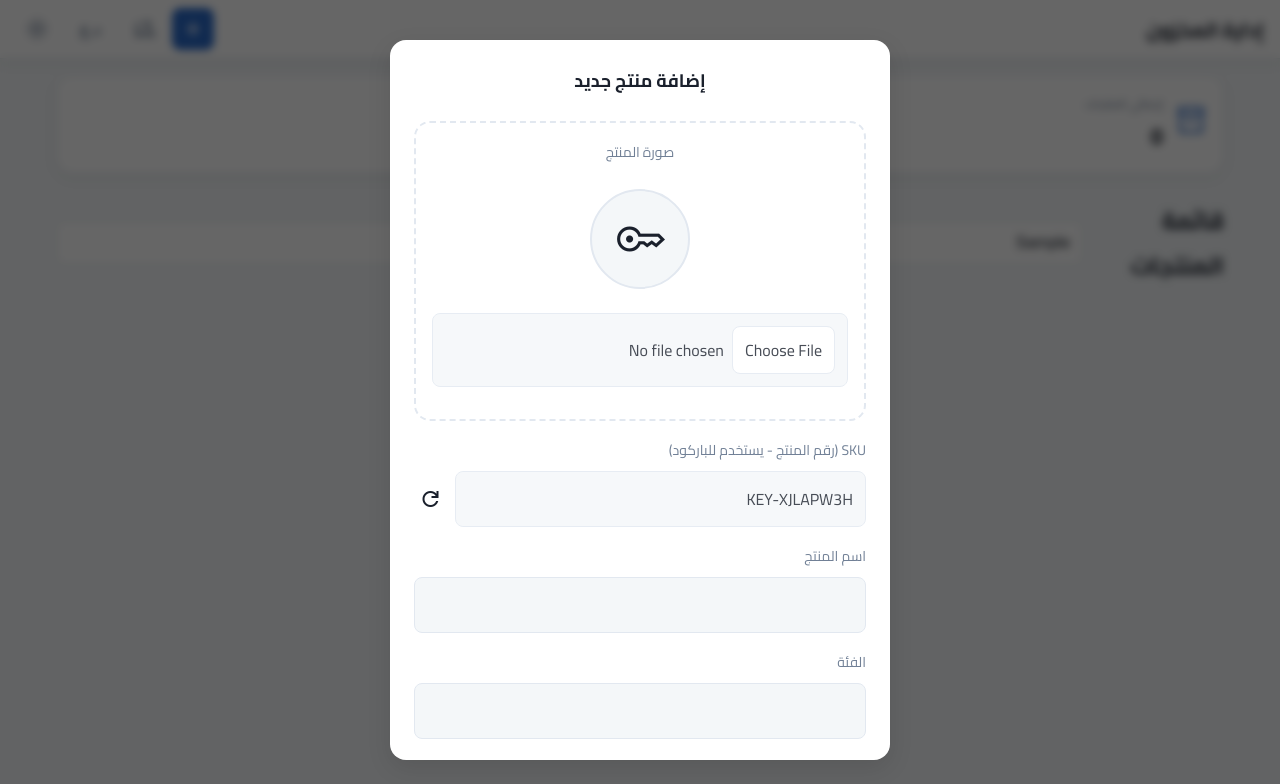
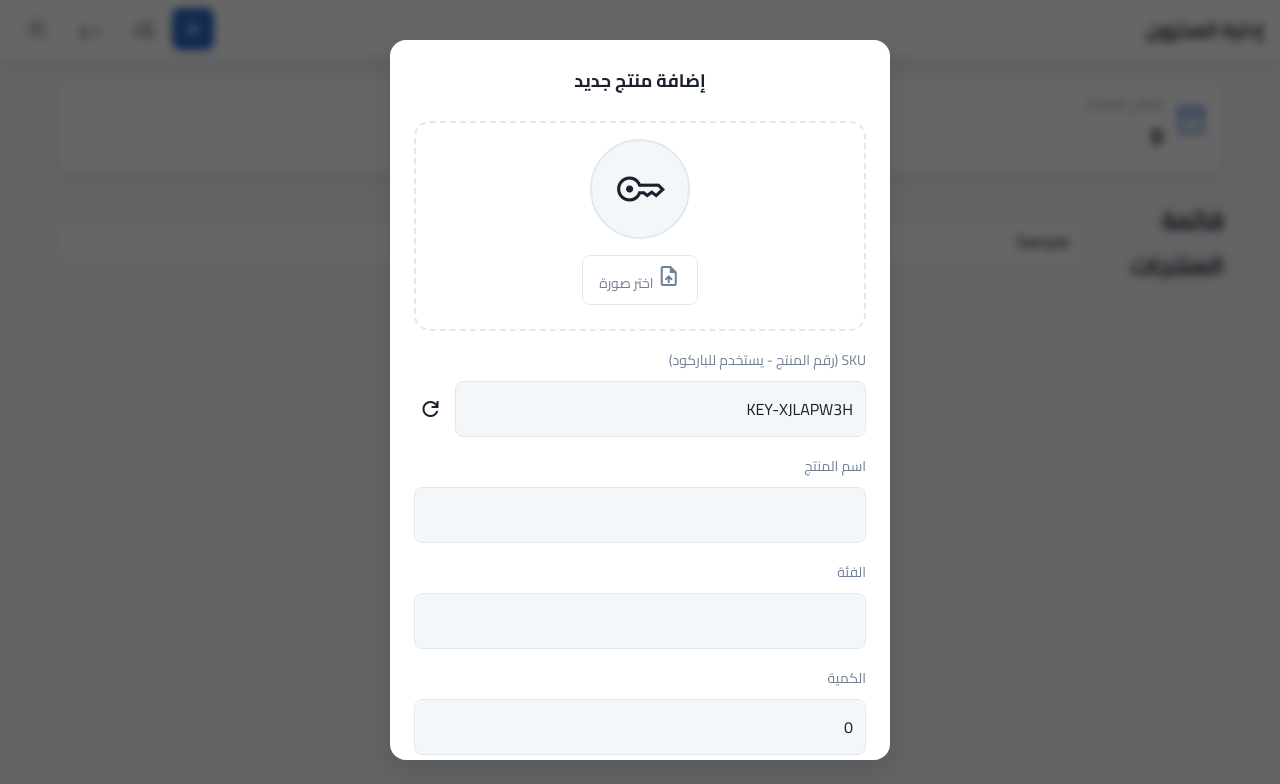
Before and after one commit to RHineIx/WorkShop, a plain HTML site: page index.html in a window 1280 px wide. Both pictures are taken after typing "Sample" into the empty fields and a click on the button "add". Drawn offline with nearby package versions, Linux system fonts and the light colour scheme.

Commit message:
Enhance input styling and accessibility; update barcode button icon and implement custom file upload button

```diff
--- a/css/components.css
+++ b/css/components.css
@@ -295,7 +295,19 @@ input:read-only {
     cursor: not-allowed;
     opacity: 0.8;
 }
+/* --- Hide number input spinners for a cleaner look --- */
+/* For Chrome, Safari, Edge, Opera */
+input[type=number]::-webkit-inner-spin-button,
+input[type=number]::-webkit-outer-spin-button {
+  -webkit-appearance: none;
+  margin: 0;
+}
 
+/* For Firefox */
+input[type=number] {
+  appearance: textfield;
+  -moz-appearance: textfield;
+}
 /* --- Buttons --- */
 .modal-actions {
     margin-top: var(--spacing-lg);
@@ -363,7 +375,18 @@ input:read-only {
 .sell-btn:hover {
     background-color: var(--accent-color-hover);
 }
-
+/* Utility class to hide elements visually but keep them accessible */
+.visually-hidden {
+    position: absolute;
+    width: 1px;
+    height: 1px;
+    padding: 0;
+    margin: -1px;
+    overflow: hidden;
+    clip: rect(0, 0, 0, 0);
+    white-space: nowrap;
+    border: 0;
+}
 /* Secondary action button on the card (Details) */
 .details-btn {
     background-color: var(--surface-color);
@@ -656,28 +679,26 @@ input:read-only {
     font-size: 50px;
 }
 
-#item-image-upload {
-    font-size: 14px;
-    width: 100%;
-    margin-top: var(--spacing-sm);
+/* New styles for the custom button */
+.custom-file-upload-btn {
+    display: inline-flex;
+    align-items: center;
+    gap: var(--spacing-sm);
+    padding: var(--spacing-sm) var(--spacing-md);
+    background-color: var(--surface-color);
+    border: 1px solid var(--border-color);
+    border-radius: var(--border-radius-sm);
+    color: var(--text-secondary);
+    cursor: pointer;
+    font-weight: 500;
+    transition: all var(--transition-speed) ease;
 }
 
-#item-image-upload::file-selector-button {
-    font-family: var(--font-family);
-    padding: var(--spacing-sm) 12px;
-    border-radius: var(--border-radius-sm);
-    border: 1px solid var(--border-color);
-    background-color: var(--surface-color);
+.custom-file-upload-btn:hover {
+    background-color: var(--bg-color);
     color: var(--text-primary);
-    cursor: pointer;
-    transition: background-color var(--transition-speed);
-    margin-inline-end: var(--spacing-sm);
+    border-color: var(--accent-color);
 }
-
-#item-image-upload::file-selector-button:hover {
-    background-color: var(--bg-color);
-}
-
 /* --- Barcode Modal --- */
 #barcode-modal {
     max-width: 320px;
--- a/index.html
+++ b/index.html
@@ -113,7 +113,7 @@
             </div>
             <div class="details-actions">
                 <button id="details-edit-btn" class="action-btn-details"><span class="material-symbols-outlined">edit</span> تعديل</button>
-                <button id="details-barcode-btn" class="action-btn-details"><span class="material-symbols-outlined">barcode</span> باركود</button>
+                <button id="details-barcode-btn" class="action-btn-details"><span class="material-symbols-outlined">qr_code_2</span> باركود</button>
                 <button id="details-delete-btn" class="action-btn-details danger"><span class="material-symbols-outlined">delete</span> حذف</button>
             </div>
         </div>
@@ -123,20 +123,22 @@
         <form id="item-form">
             <h3 id="modal-title">إضافة منتج جديد</h3>
             <input type="hidden" id="item-id">
+
             <div class="image-upload-container">
-                <label>صورة المنتج</label>
                 <div class="image-preview-wrapper">
                     <img id="image-preview" src="#" alt="معاينة الصورة" class="image-preview-hidden">
-                    <div id="image-placeholder" class="item-image">
-                        <span class="material-symbols-outlined">key</span>
-                    </div>
+                    <div id="image-placeholder"><span class="material-symbols-outlined">key</span></div>
                 </div>
-                <input type="file" id="item-image-upload" accept="image/*">
+                <input type="file" id="item-image-upload" accept="image/*" class="visually-hidden">
+                <label for="item-image-upload" class="custom-file-upload-btn">
+                    <span class="material-symbols-outlined">upload_file</span>
+                    <span>اختر صورة</span>
+                </label>
             </div>
 
             <label for="item-sku">SKU (رقم المنتج - يستخدم للباركود)</label>
             <div class="sku-container">
-                <input type="text" id="item-sku" required readonly>
+                <input type="text" id="item-sku" required>
                 <button type="button" id="regenerate-sku-btn" class="icon-btn" title="توليد SKU جديد" aria-label="توليد SKU جديد">
                     <span class="material-symbols-outlined">refresh</span>
                 </button>
```
